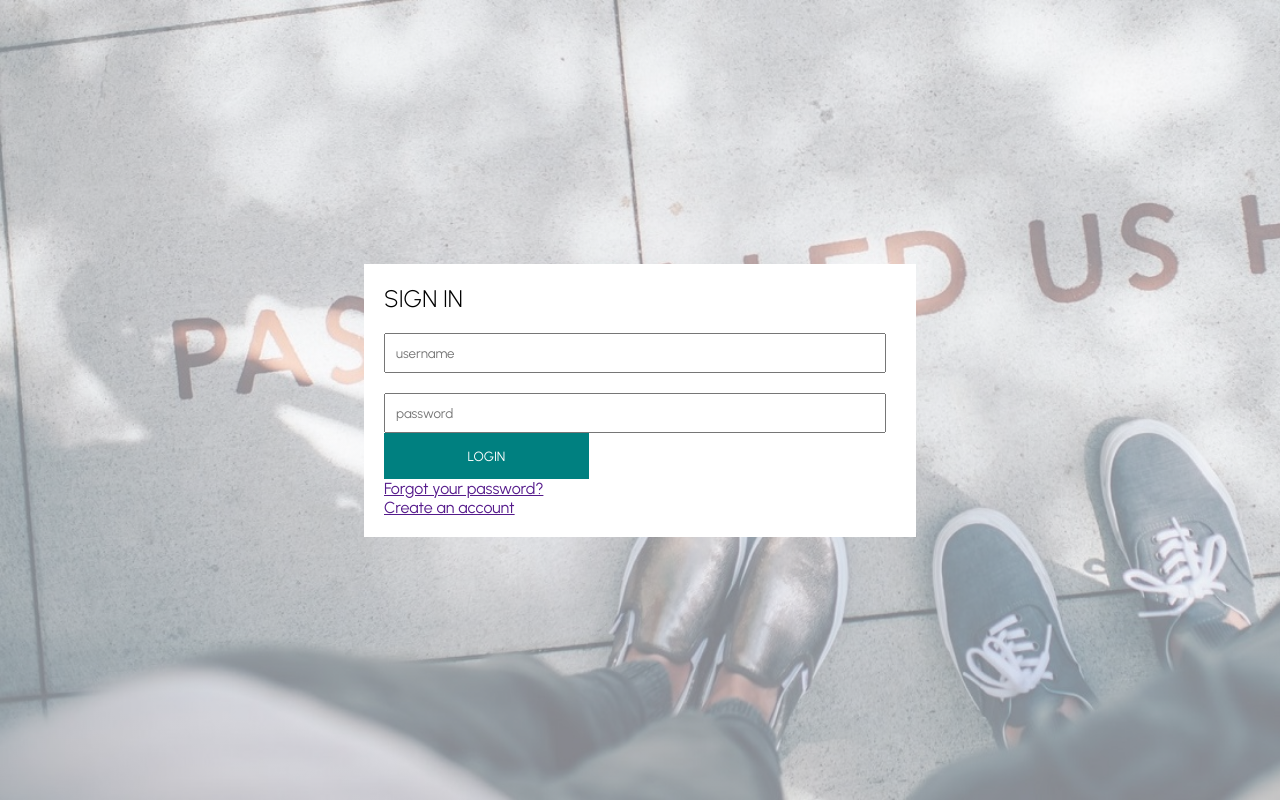
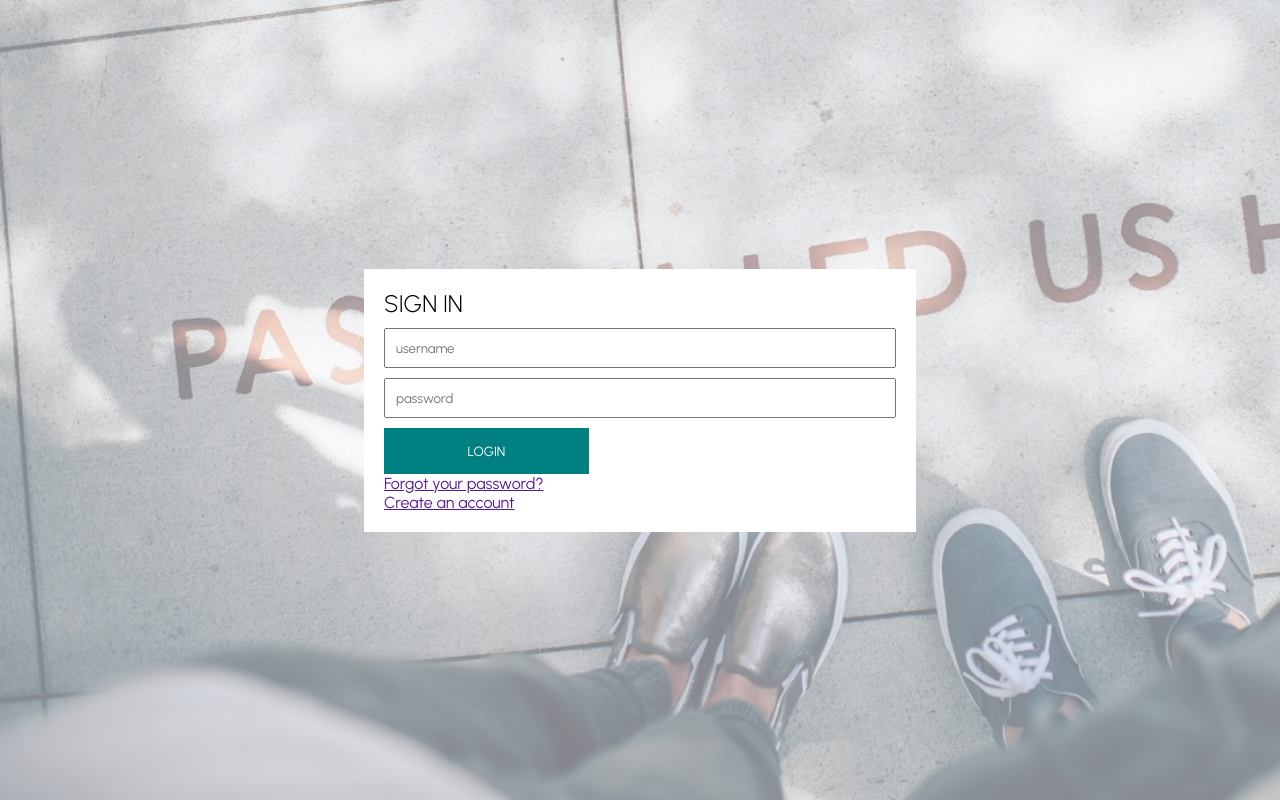
Before and after one commit to AliPooladmast/e-commerce, a React (Create React App) app: page / in a window 1280 px wide. Built offline with nearby package versions, Linux system fonts and the light colour scheme.

Commit message:
feat(login): set margin of input and title according to the new vertical style

```diff
--- a/src/pages/Login/login.module.scss
+++ b/src/pages/Login/login.module.scss
@@ -20,6 +20,7 @@
   h1 {
     font-size: 24px;
     font-weight: 300;
+    margin-bottom: 10px;
   }
 
   form {
@@ -30,7 +31,7 @@
   input {
     flex: 1;
     min-width: 40%;
-    margin: 20px 10px 0 0;
+    margin-bottom: 10px;
     padding: 10px;
   }
 
```
